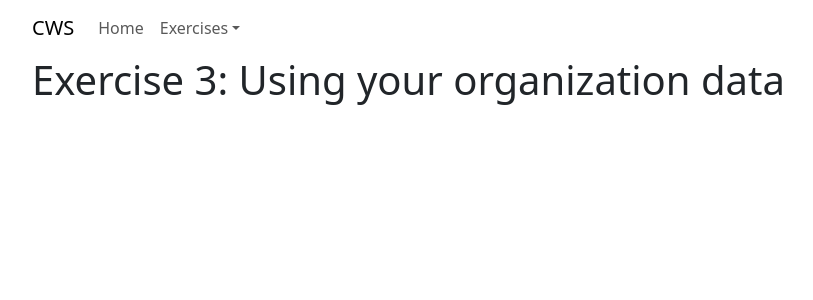
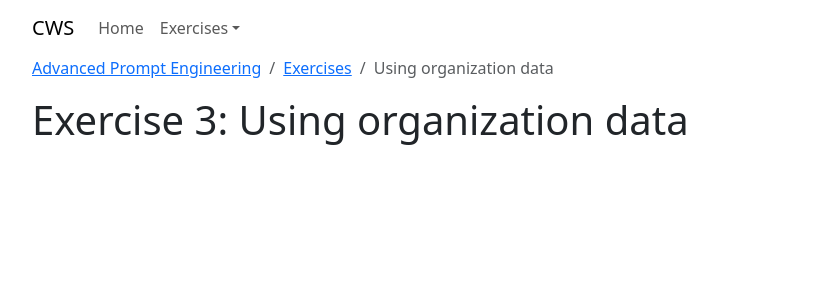
Before and after one commit to wmeints/conversational, a SvelteKit app in the folder src/ConversationalWorkshop/ClientApp/: page /exercises/03-use-organization-data in a window 1280 px wide. Shown: the top 300 px of the page, without its empty margins (50-863 px from the left). Built offline with nearby package versions, Linux system fonts and the light colour scheme.

Commit message:
Add breadcrumb navigation

```diff
--- a/src/ConversationalWorkshop/ClientApp/src/routes/exercises/03-use-organization-data/+page.svelte
+++ b/src/ConversationalWorkshop/ClientApp/src/routes/exercises/03-use-organization-data/+page.svelte
@@ -1,5 +1,18 @@
+<div class="container">
+	<div class="nav">
+		<ol class="breadcrumb">
+			<li class="breadcrumb-item">
+				<a href="/">Advanced Prompt Engineering</a>
+			</li>
+			<li class="breadcrumb-item">
+				<a href="/exercises">Exercises</a>
+			</li>
+			<li class="breadcrumb-item active">Using organization data</li>
+		</ol>
+	</div>
+</div>
 <div class="container">
 	<div class="col">
-		<h1>Exercise 3: Using your organization data</h1>
+		<h1>Exercise 3: Using organization data</h1>
 	</div>
 </div>
```
Also changed, not shown: src/ConversationalWorkshop/ClientApp/src/routes/exercises/+page.svelte (added, +10 -0 lines), src/ConversationalWorkshop/ClientApp/src/routes/exercises/01-prompt-design/+page.svelte (+13 -0 lines), src/ConversationalWorkshop/ClientApp/src/routes/exercises/02-few-shot-learning/+page.svelte (+13 -0 lines).
